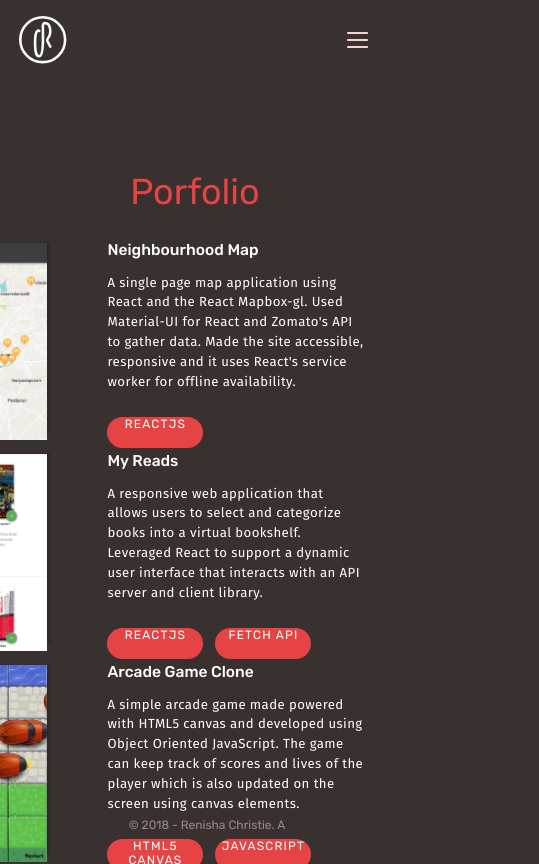
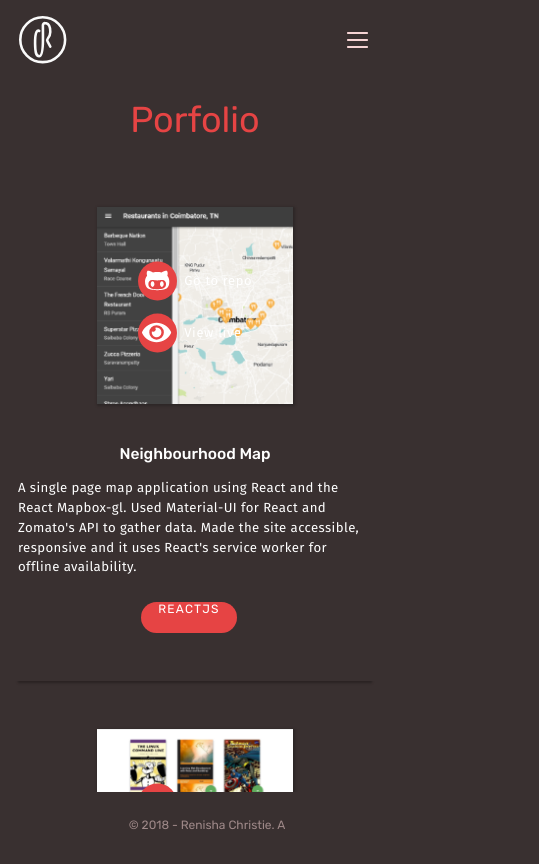
Before and after one commit to crisner/my-portfolio, a React (Create React App) app: page /portfolio in a window 390 px wide. Shown: the whole page, 539 px wide, since content can reach past the window. Built offline with nearby package versions, Linux system fonts and the light colour scheme.

Commit message:
Add media queries

```diff
--- a/src/components/PortfolioItem.module.css
+++ b/src/components/PortfolioItem.module.css
@@ -122,3 +122,72 @@
     height: 2.2em;
     cursor: default;
 }
+
+@media (max-width: 1024px) {
+    .Item {
+        width: 100%;
+        max-width: 100%;
+    }
+
+    .thumbnail {
+        margin: 1em 1.5em 1em 4em;
+    }
+
+    .details {
+        margin: 0 4em 0 1.5em;
+    }
+
+    .details h4 {
+        margin: 1em 0;
+    }
+
+    .thumbnail .overlay {
+        background: transparent;
+        opacity: 1;
+    }
+
+    .thumbnail .top {
+        bottom: 0;
+        opacity: 1;
+        cursor: pointer;
+    }
+
+    .thumbnail .bottom {
+        top: 0;
+        opacity: 1;
+        cursor: pointer;
+    }
+}
+
+@media (max-width: 767px) {
+}
+
+@media (max-width: 480px) {
+    .Item {
+        flex-direction: column;
+        align-items: center;
+        margin: 3em 0;
+        padding: 0 0 3em;
+        height: auto;
+        box-shadow: 0px 20px 2px -18px #2a2323;
+    }
+
+    .thumbnail {
+        margin: 1em 0 2em;
+        width: calc(70vh/3);
+        height: calc(70vh/3);
+    }
+
+    .details {
+        margin: 0 1.5em;
+    }
+
+    .details h4 {
+        text-align: center;
+    }
+
+    .details .skills {
+        display: flex;
+        justify-content: center;
+    }
+}
--- a/src/containers/Portfolio.module.css
+++ b/src/containers/Portfolio.module.css
@@ -11,3 +11,28 @@
     height: 75vh;
     overflow-y: hidden;
 }
+
+@media (max-width: 1024px) {
+    .portfolioContainer {
+        width: 100%;
+        max-width: 100%;
+        overflow-y: scroll;
+    }
+
+    .position h3 {
+        text-align: right;
+        margin: 0 0 1em;
+    }
+}
+
+@media (max-width: 768px) {
+    .position {
+        margin-top: 2em;
+    }
+}
+
+@media (max-width: 480px) {
+    .position {
+        margin-top: 0;
+    }
+}
```
